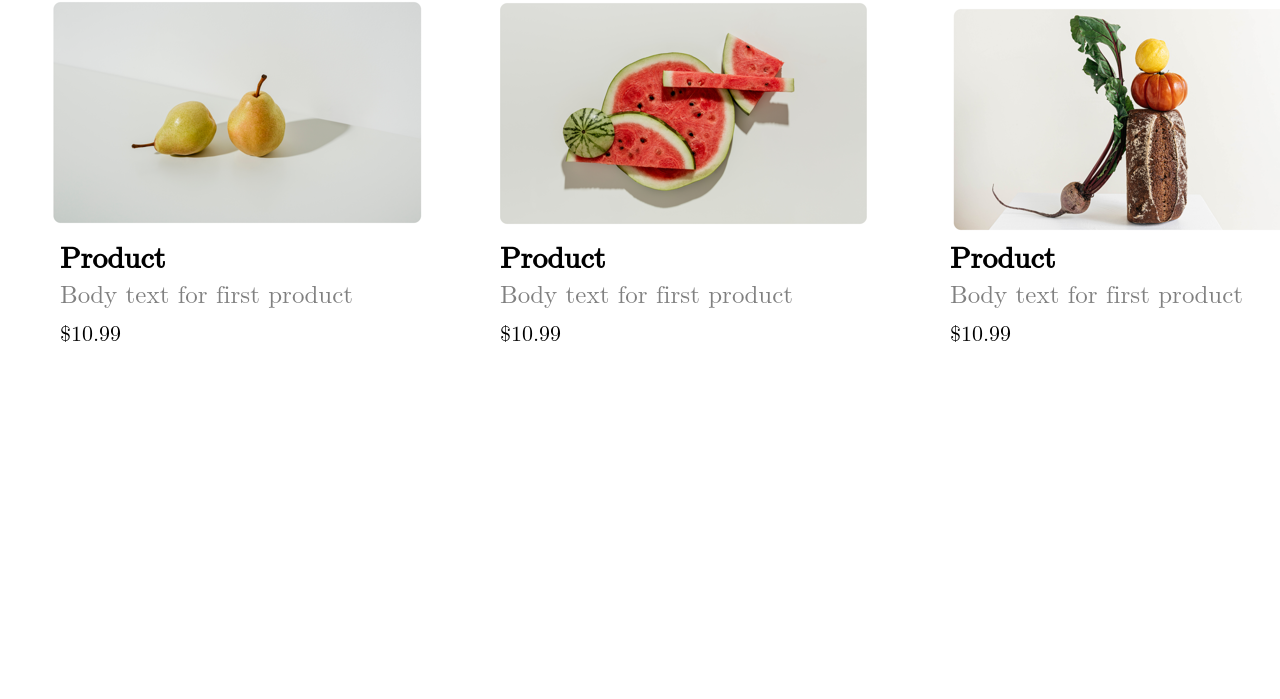
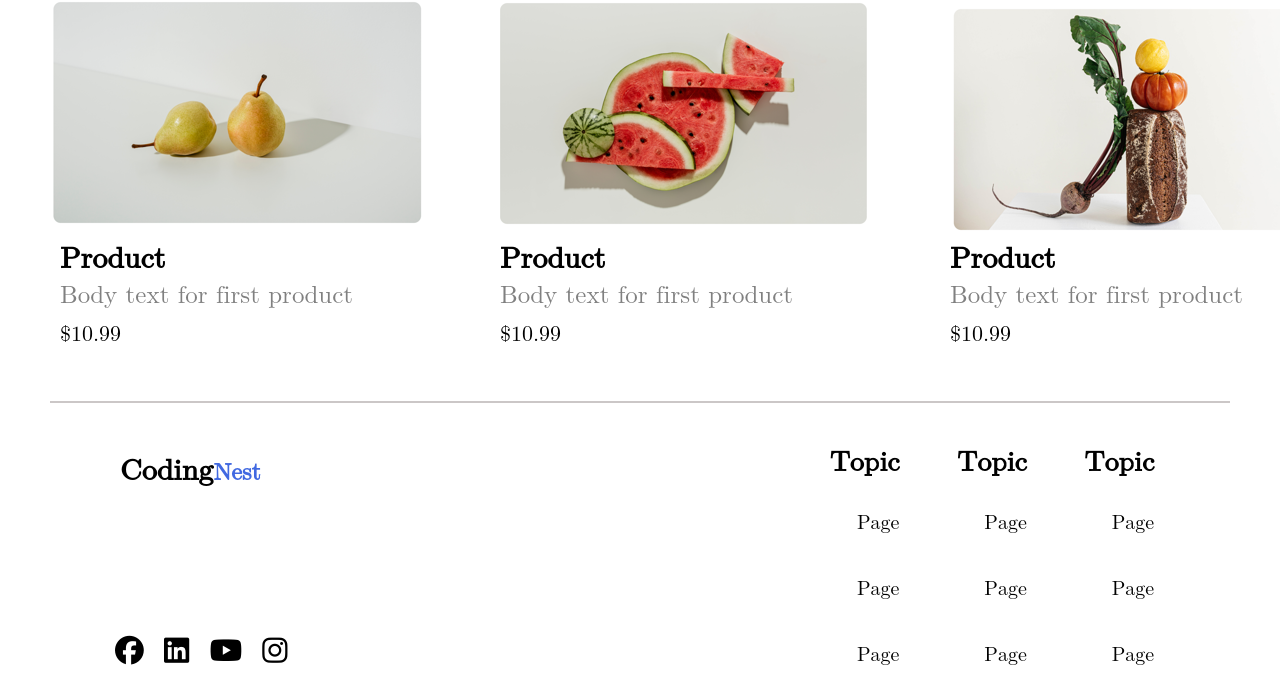
Before and after one commit to 1NonlyRohan/CodingNest-Assignment-12-v4, a plain HTML site: page index.html in a window 1280 px wide. Shown: the part 665-1364 px from the top of the page. Before the commit the page ends 1012 px from the top, so only its background shows below. Drawn offline with Linux system fonts and the light colour scheme.

Commit message:
Complete Footer

```diff
--- a/index.html
+++ b/index.html
@@ -6,6 +6,7 @@
     <meta name="viewport" content="width=device-width, initial-scale=1.0">
     <title>CodingNest-Assignment-12-v4</title>
     <link rel="stylesheet" href="style.css">
+    <link rel="stylesheet" href="https://cdnjs.cloudflare.com/ajax/libs/font-awesome/6.5.1/css/all.min.css">
 
     <style>
         .head {
@@ -32,6 +33,28 @@
         .head h2 {
             margin: 40px 40px 40px 60px;
         }
+
+        .b-b {
+            border-bottom: 2px solid #cbc7c7;
+            margin: 1000px 50px 40px 50px;
+        }
+
+        table {
+            width: 80%;
+        }
+
+        table tr th {
+            font-weight: 900;
+            font-size: 28px;
+        }
+
+        table td {
+            padding: 30px 10px 10px 55px;
+            margin: 0px 0px 0px 0px;
+            cursor: pointer;
+            font-size: 20px;
+        }
+
     </style>
 
 </head>
@@ -91,6 +114,46 @@
         </div>
 
     </section>
+
+    <div class="b-b"></div>
+
+    <footer class="foot">
+        <a href="#">
+            <h1>Coding<span>Nest</span></h1>
+        </a>
+
+        <div class="social-links">
+            <a href="#"><i class="fa-brands fa-facebook fa-xl" title="fb" alt="fb"></i></a>
+            <a href="#"><i class="fa-brands fa-linkedin fa-xl" title="in" alt="in"></i></a>
+            <a href="#"><i class="fa-brands fa-youtube fa-xl" title="yt" alt="yt"></i></a>
+            <a href="#"><i class="fa-brands fa-instagram fa-xl" title="instagram" alt="instagram"></i></a>
+        </div>
+
+        <div class="topic-page">
+            <table>
+                <tr>
+                    <th>Topic</th>
+                    <th>Topic</th>
+                    <th>Topic</th>
+                </tr>
+                <tr>
+                    <td>Page</td>
+                    <td>Page</td>
+                    <td>Page</td>
+                </tr>
+                <tr>
+                    <td>Page</td>
+                    <td>Page</td>
+                    <td>Page</td>
+                </tr>
+                <tr>
+                    <td>Page</td>
+                    <td>Page</td>
+                    <td>Page</td>
+                </tr>
+            </table>
+        </div>
+    </footer>
+
 </body>
-
 </html>
--- a/style.css
+++ b/style.css
@@ -179,3 +179,30 @@ button a {
     position: absolute;
     margin: 920px 0px 0px 950px;
 }
+
+.foot a h1 {
+    position: absolute;
+    color: black;
+    font-size: 30px;
+    margin: 10px 0 0 120px;
+}
+
+.social-links {
+    position: absolute;
+    margin: 200px 0 0 100px;
+}
+
+.social-links .fa-xl {
+    font-size: 1.8em;
+    margin-left: 15px;
+    color: black;
+}
+
+.social-links .fa-xl:hover {
+    transition: all 0.3s;
+    color: darkgray;
+}
+
+.topic-page {
+    margin: 0px 0px 20px 800px;
+}
```
